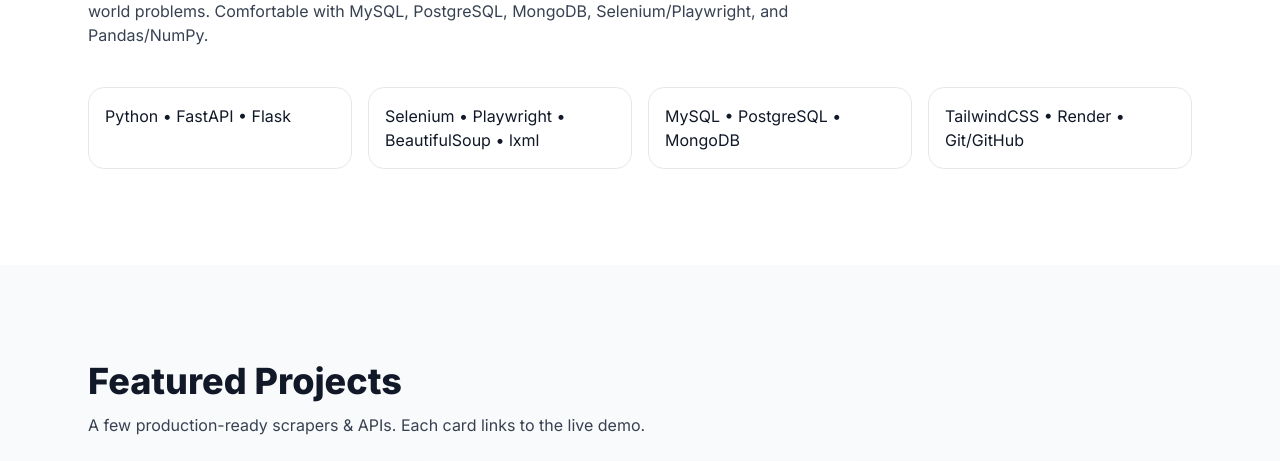
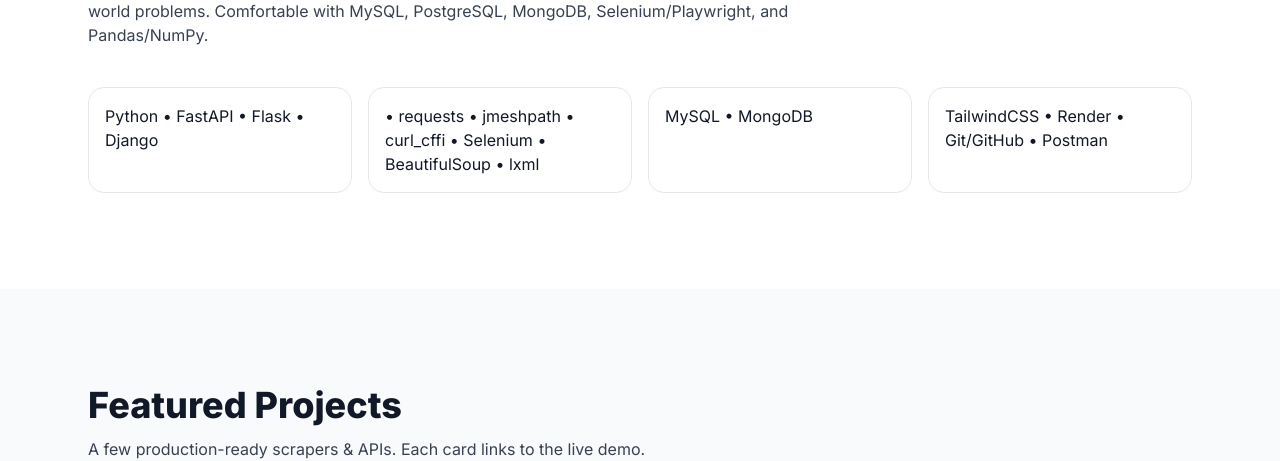
Before and after one commit to meet-ashara/meet-ashara, a plain HTML site: page index.html in a window 1280 px wide. Shown: the part 1009-1470 px from the top of the page. Drawn offline with nearby package versions, Linux system fonts and the light colour scheme.

Commit message:
Update index.html

```diff
--- a/index.html
+++ b/index.html
@@ -336,10 +336,10 @@
       <p class="text-gray-700 dark:text-gray-300 max-w-3xl">I'm a <strong>Python</strong> developer specialized in <strong>Web/Data Scraping</strong>, <strong>API Development</strong> (FastAPI/Flask/Django), and <strong>automation</strong>. I enjoy building reliable scrapers, clean APIs, and data pipelines that solve real-world problems. Comfortable with MySQL, PostgreSQL, MongoDB, Selenium/Playwright, and Pandas/NumPy.</p>
 
       <div class="mt-10 grid sm:grid-cols-2 lg:grid-cols-4 gap-4">
-        <div class="skill-card p-4 rounded-2xl border border-gray-200 dark:border-white/10 bg-white dark:bg-white/5">Python • FastAPI • Flask</div>
-        <div class="skill-card p-4 rounded-2xl border border-gray-200 dark:border-white/10 bg-white dark:bg-white/5">Selenium • Playwright • BeautifulSoup • lxml</div>
-        <div class="skill-card p-4 rounded-2xl border border-gray-200 dark:border-white/10 bg-white dark:bg-white/5">MySQL • PostgreSQL • MongoDB</div>
-        <div class="skill-card p-4 rounded-2xl border border-gray-200 dark:border-white/10 bg-white dark:bg-white/5">TailwindCSS • Render • Git/GitHub</div>
+        <div class="skill-card p-4 rounded-2xl border border-gray-200 dark:border-white/10 bg-white dark:bg-white/5">Python • FastAPI • Flask • Django</div>
+        <div class="skill-card p-4 rounded-2xl border border-gray-200 dark:border-white/10 bg-white dark:bg-white/5">• requests • jmeshpath • curl_cffi • Selenium  • BeautifulSoup • lxml</div>
+        <div class="skill-card p-4 rounded-2xl border border-gray-200 dark:border-white/10 bg-white dark:bg-white/5">MySQL • MongoDB</div>
+        <div class="skill-card p-4 rounded-2xl border border-gray-200 dark:border-white/10 bg-white dark:bg-white/5">TailwindCSS • Render • Git/GitHub • Postman</div>
       </div>
     </div>
   </section>
```
